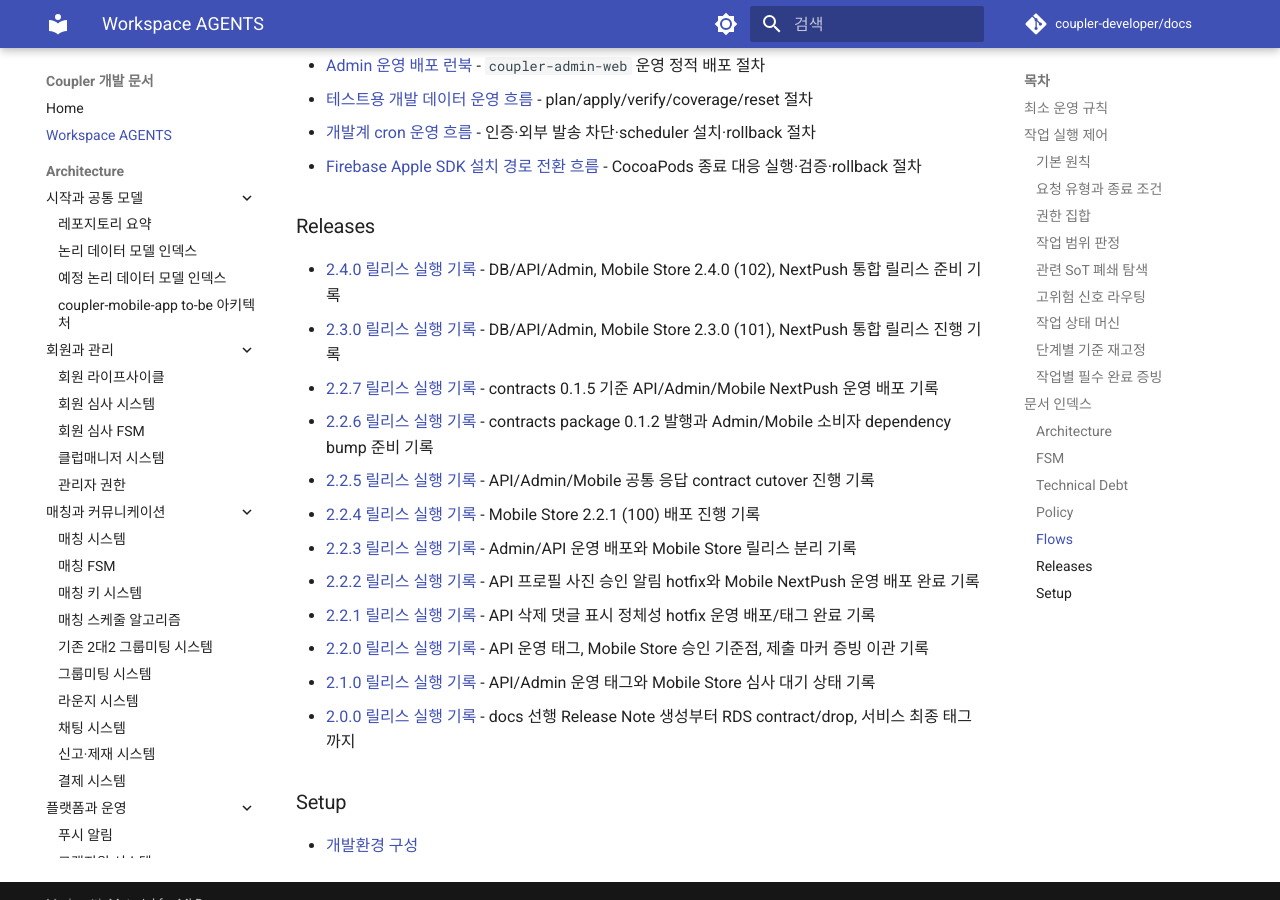
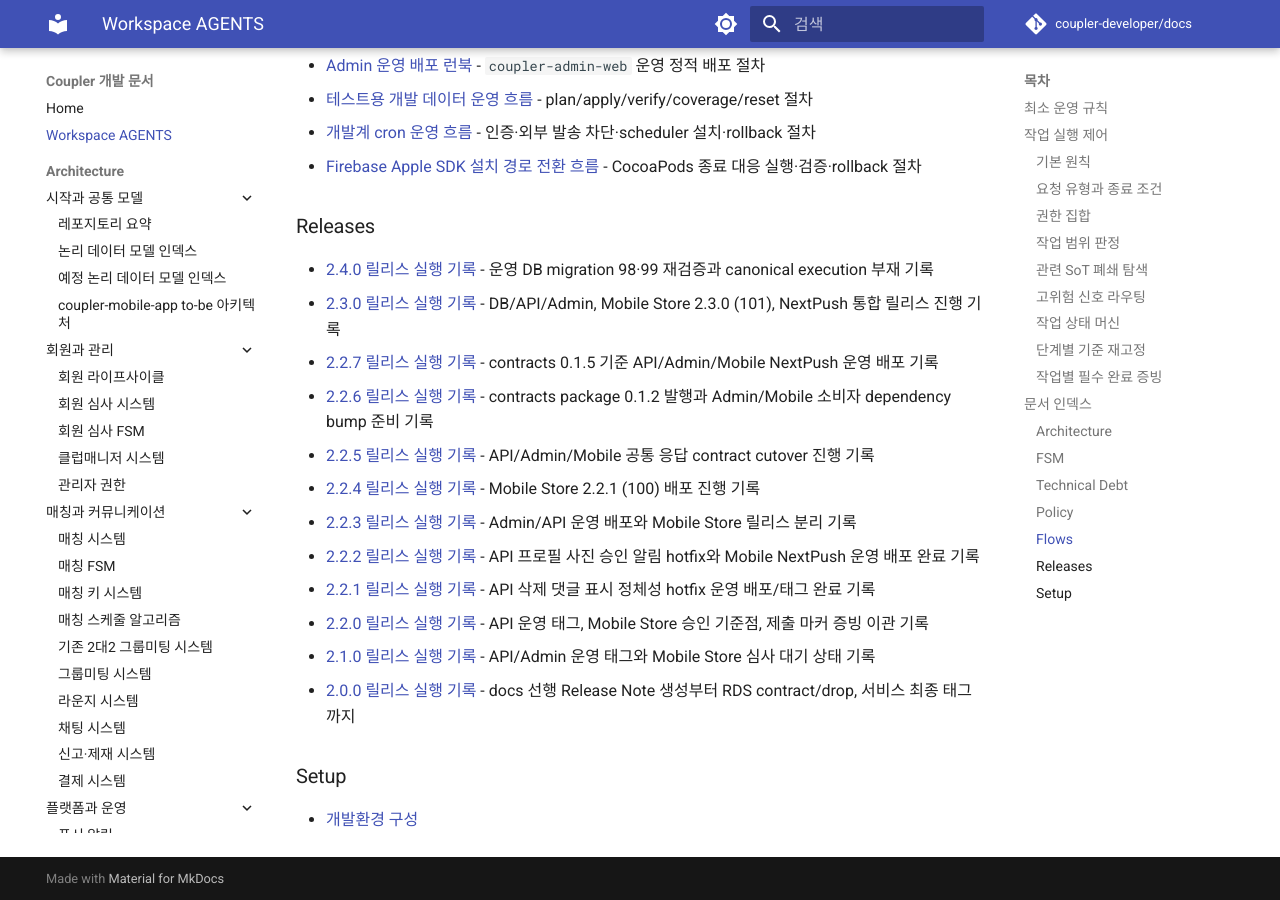
Before and after one commit to coupler-developer/docs, an MkDocs documentation site: the page built from content/AGENTS.md, in a window 1280 px wide and 900 px high, scrolled down 10789 px. Built offline with MkDocs 1.6.1 and Material for MkDocs 9.7.7, drawn with Linux system fonts in a browser that asks for light colours; comment, search, counter and statistics services are not loaded.

Commit message:
docs: v2.4.0 릴리스 인덱스 정정
Reason:
- 인덱스 설명이 실제 v2.4.0의 DB migration 98·99와 docs 범위와 달라 혼선을 만들었다.

Changes:
- 2.4.0 인덱스 설명을 운영 DB migration 재검증과 canonical execution 부재 기록으로 바로잡았다.

How:
- 불변인 릴리스 기록 본문은 수정하지 않고 인덱스 설명 한 줄만 실제 release metadata에 맞췄다.

Tests:
- yarn verify 구성 17개 task 통과

```diff
--- a/content/AGENTS.md
+++ b/content/AGENTS.md
@@ -302,7 +302,7 @@
 
 ### Releases
 
-- [2.4.0 릴리스 실행 기록](releases/v2.4.0.md) - DB/API/Admin, Mobile Store 2.4.0 (102), NextPush 통합 릴리스 준비 기록
+- [2.4.0 릴리스 실행 기록](releases/v2.4.0.md) - 운영 DB migration 98·99 재검증과 canonical execution 부재 기록
 - [2.3.0 릴리스 실행 기록](releases/v2.3.0.md) - DB/API/Admin, Mobile Store 2.3.0 (101), NextPush 통합 릴리스 진행 기록
 - [2.2.7 릴리스 실행 기록](releases/v2.2.7.md) - contracts 0.1.5 기준 API/Admin/Mobile NextPush 운영 배포 기록
 - [2.2.6 릴리스 실행 기록](releases/v2.2.6.md) - contracts package 0.1.2 발행과 Admin/Mobile 소비자 dependency bump 준비 기록
```
